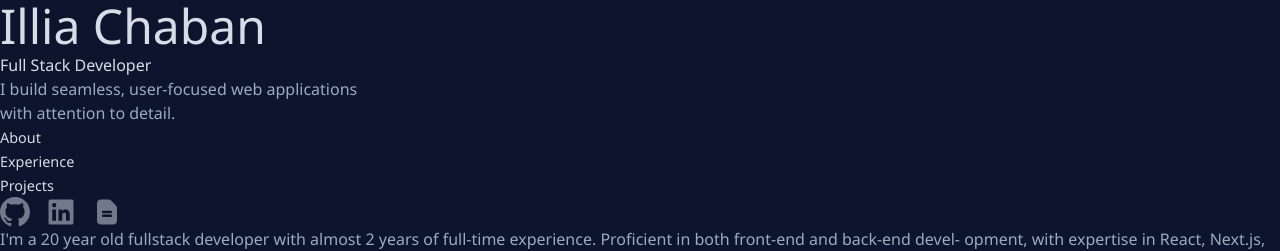
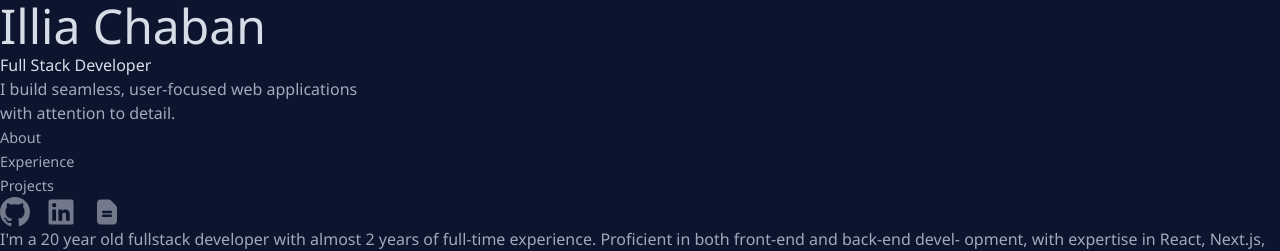
Before and after one commit to Illmix/illia-chaban, a React (Vite) app: page / in a window 1280 px wide. Shown: the top 251 px of the page. Built offline with nearby package versions, Linux system fonts and the light colour scheme.

Commit message:
change nav-link-text css with tailwind

```diff
--- a/src/App.css
+++ b/src/App.css
@@ -4,10 +4,6 @@
 
 .active .nav-indicator{
     width: 4rem;
-}
-
-.nav-link-text {
-    color: var(--heading-color);
 }
 
 .socials {
--- a/src/sections/left-side/components/header/components/nav-menu/NavItem.tsx
+++ b/src/sections/left-side/components/header/components/nav-menu/NavItem.tsx
@@ -15,7 +15,7 @@ const NavItem = ({label, link, active, onClick, offset}: NavItemsProps) => {
              cursor-pointer opacity-50 hover:opacity-100`}>
                 <span className="nav-indicator group-hover:w-[4rem]
                  animate w-[2rem] h-[0.005rem] bg-[var(--heading-color)]"></span>
-                <span className="nav-link-text">
+                <span className="nav-link-text text-[var(--heading-color)]">
                     {label}
                 </span>
             </span>
```
